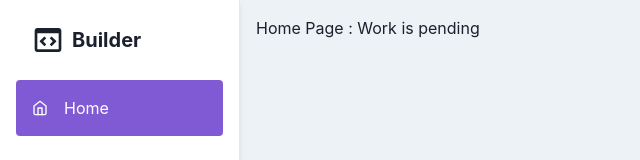
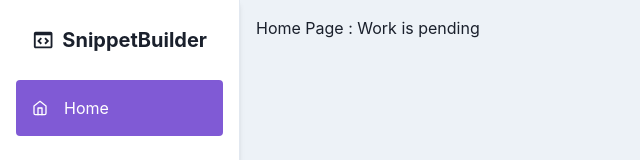
Before and after one commit to Sachin-chaurasiya/Code-Snippets-Builder, a React (Create React App) app: page / in a window 1280 px wide. Shown: the top 160 px of the page, without its empty margins (0-640 px from the left). Built offline with nearby package versions, Linux system fonts and the light colour scheme.

Commit message:
chore: update brand name

```diff
--- a/src/components/Sidebar/LeftSideBar.tsx
+++ b/src/components/Sidebar/LeftSideBar.tsx
@@ -31,7 +31,7 @@ const LeftSidebar: FC<BoxProps> = () => {
       <Flex h="20" alignItems="center" mx="8" gap={2}>
         <BiCodeBlock fontSize={32} />
         <Text fontSize="xl" fontWeight="bold">
-          Builder
+          SnippetBuilder
         </Text>
       </Flex>
       {LinkItems.map((link) => (
```
